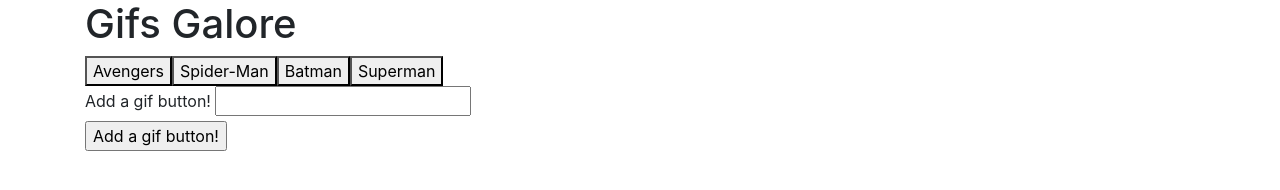
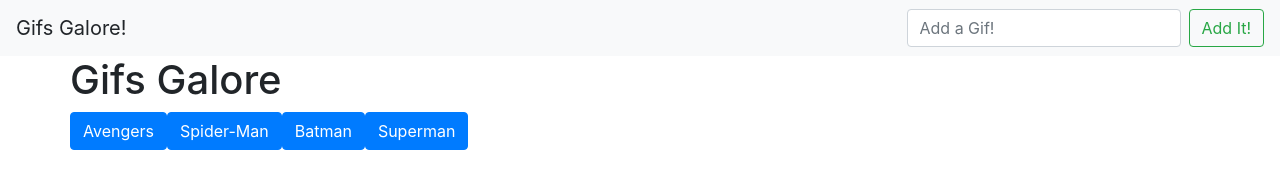
Before and after one commit to ctracey92/giphy, a plain HTML site: page index.html in a window 1280 px wide. Drawn offline with nearby package versions, Linux system fonts and the light colour scheme.

Commit message:
styling the css part 1

```diff
--- a/index.html
+++ b/index.html
@@ -10,21 +10,38 @@
 </head>
 <body>
 
-<div class="container">
-<h1>Gifs Galore</h1>
-
-<div id="buttons-view"></div>
-
-<form id="gifs-form">
-  <label for="gifs-input">Add a gif button!</label>
-  <input type="text" id="gifs-input"><br>
+    <nav class="navbar navbar-light bg-light">
+        <a class="navbar-brand">Gifs Galore!</a>
+        <form class="form-inline">
+          <input class="form-control mr-sm-2" type="search" id="gifs-input" placeholder="Add a Gif!" aria-label="Add a Gif!">
+          <button class="btn btn-outline-success my-2 my-sm-0" id="add-gifs" type="submit">Add It!</button>
+        </form>
+      </nav>
 
 
-  <input id="add-gifs" type="submit" value="Add a gif button!">
-</form>
-<div id="gifs-view"></div>
+<div class="container">
+ <div class="row">
+        <h1>Gifs Galore</h1>
+  </div>
+
+  <div class="row">
+      <div class="col-9-md">
+        <div id="buttons-view"></div>
+        <div id="gifs-view"></div>
+      </div>
 
 
+
+
+          <div class="col-3-md">
+            <!-- <form id="gifs-form">
+              <label for="gifs-input">Add a gif button!</label>
+              <input type="text" id="gifs-input"><br>
+              <input id="add-gifs" type="submit" value="Add It!">
+            </form>       -->
+          </div>
+
+  </div>
 
 
 </div>
--- a/logic.js
+++ b/logic.js
@@ -65,6 +65,7 @@
     //Runs a for loop that created the buttons and assigns them values/class/text and such
     for (var i = 0; i < topics.length; i++){
         var gifButtons = $("<button>");
+        gifButtons.addClass("btn btn-primary")
         gifButtons.addClass("gifs");
         gifButtons.attr("data-name", topics[i]);
         gifButtons.text(topics[i]);
```
